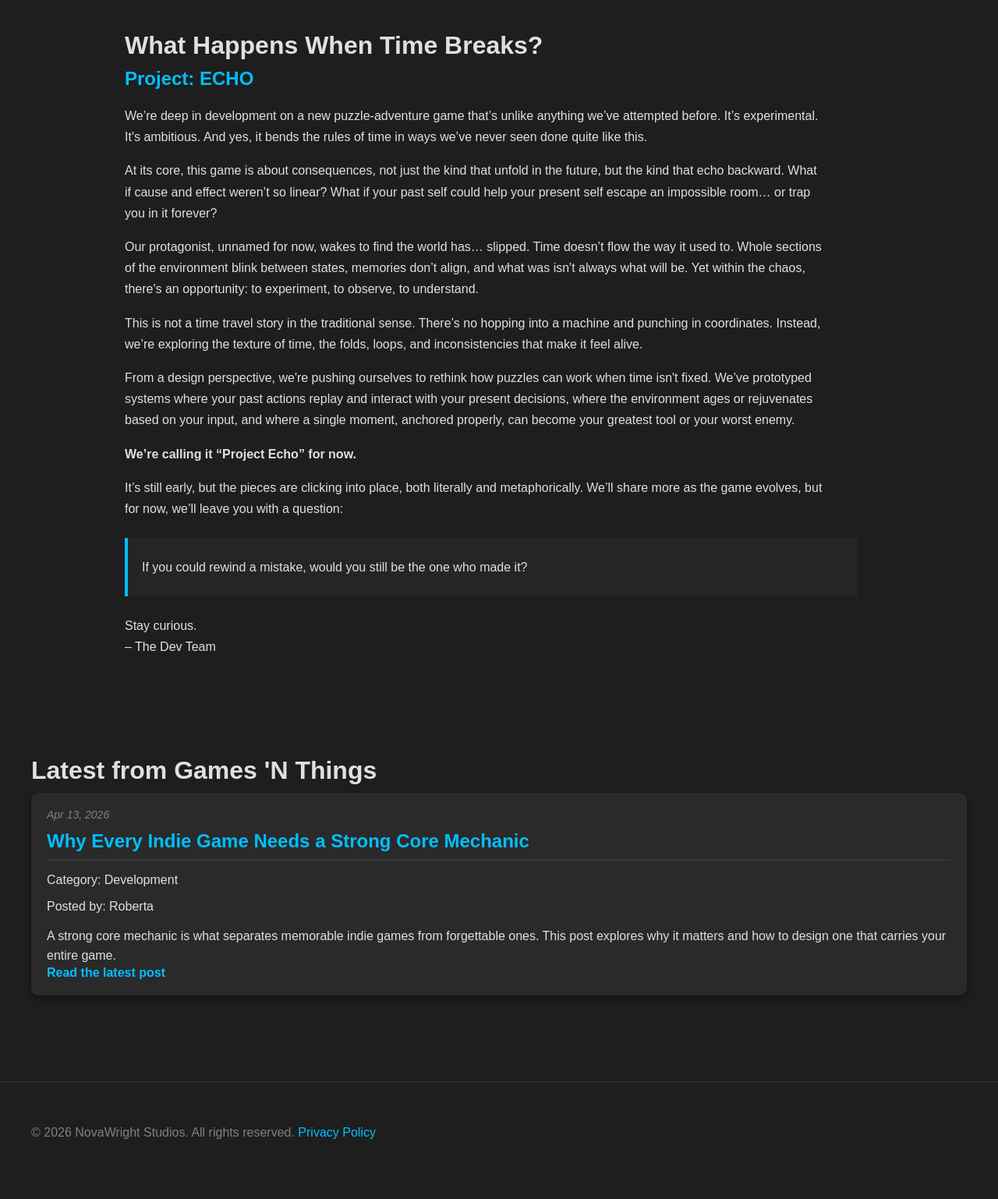
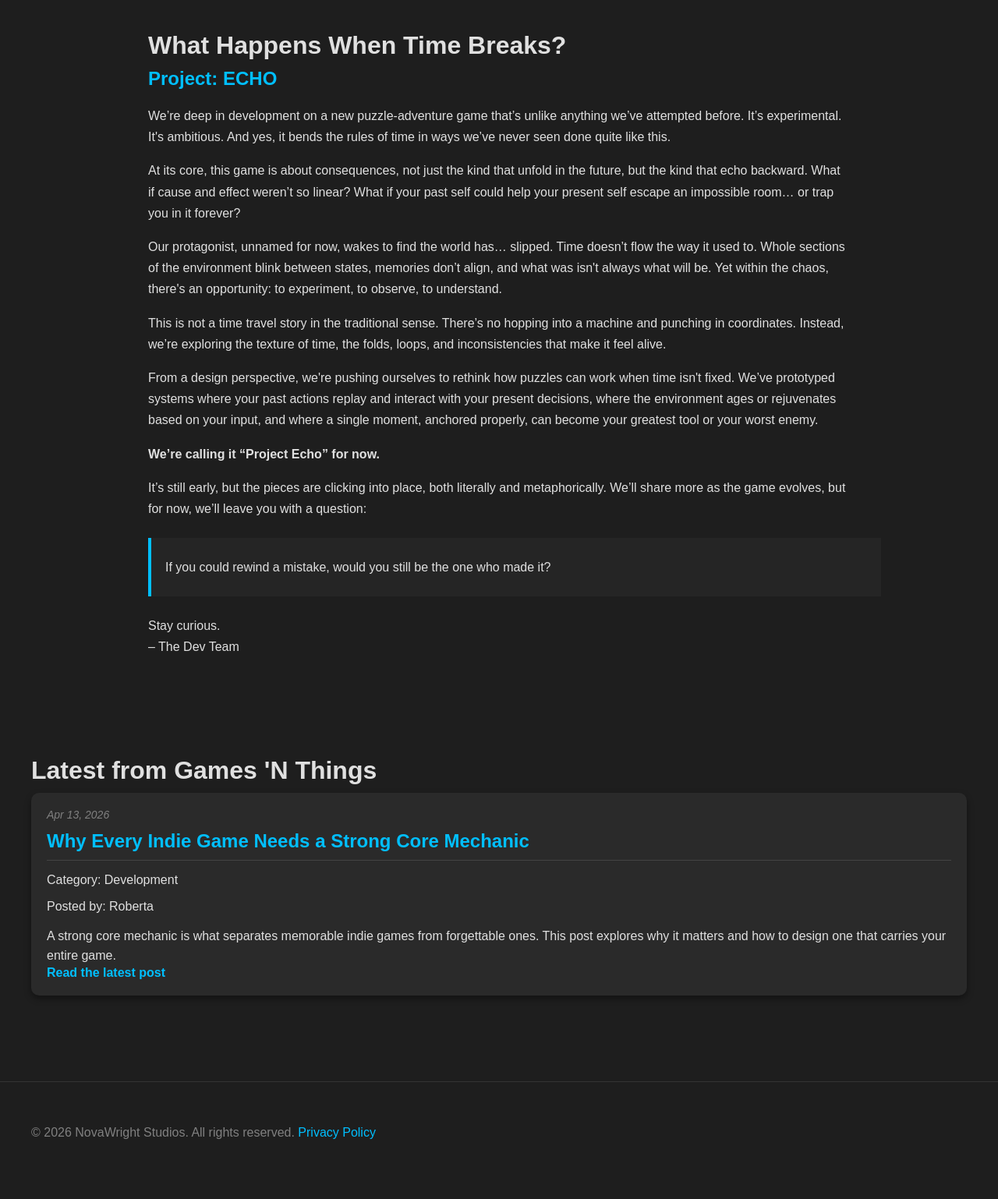
Before and after one commit to ScriptureExamined/NovawrightStudios, a Jekyll site: the page built from index.html, in a window 1280 px wide. Shown: the part 325-1863 px from the top of the page at 78% size. Built offline with Jekyll 4.4.1, drawn with Linux system fonts in a browser that asks for light colours.

Commit message:
Update style.css

```diff
--- a/assets/css/style.css
+++ b/assets/css/style.css
@@ -194,7 +194,7 @@ a:hover {
 
 /* Target the container ONLY inside the home-feature section */
 .home-feature .container {
-    padding-left: 120px; /* Adjust this number to shift the text further right */
+    padding-left: 150px; /* Adjust this number to shift the text further right */
     box-sizing: border-box; /* Ensures the padding doesn't make the section wider than the screen */
 }
 
```
